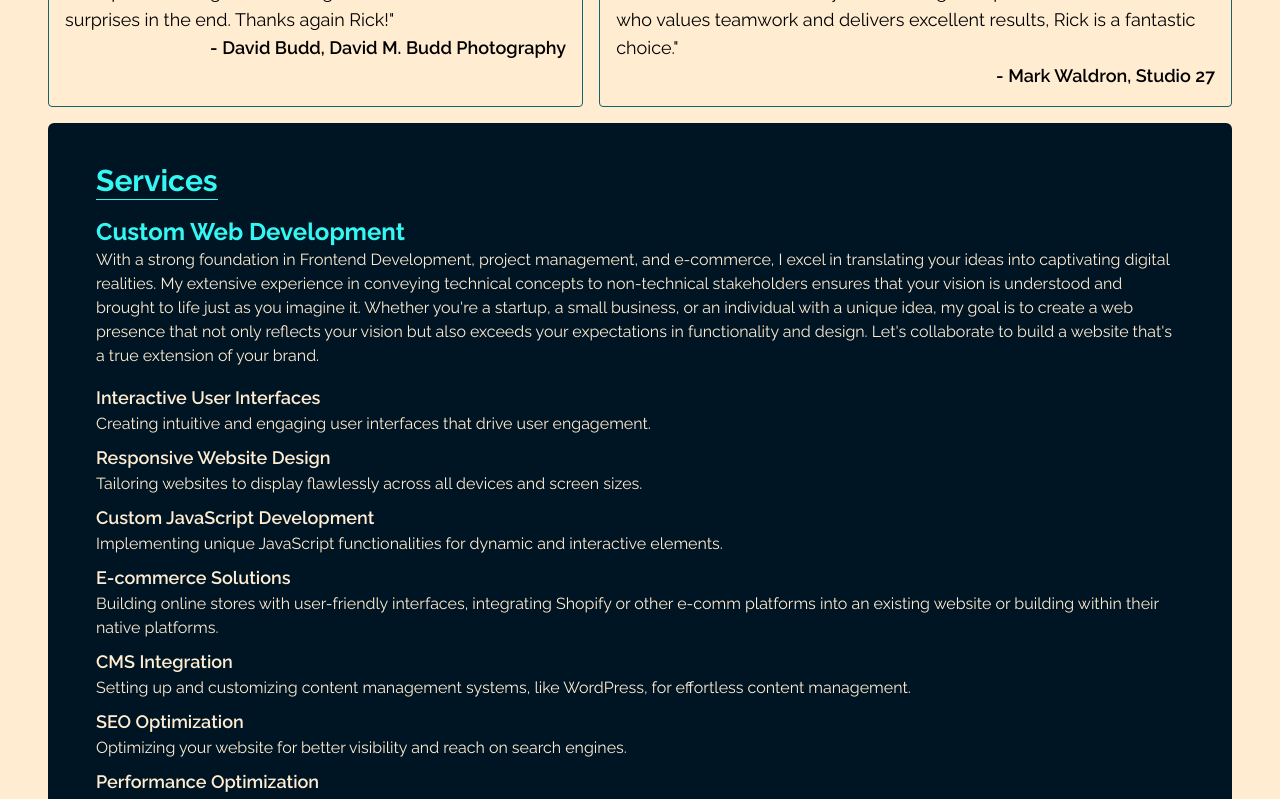
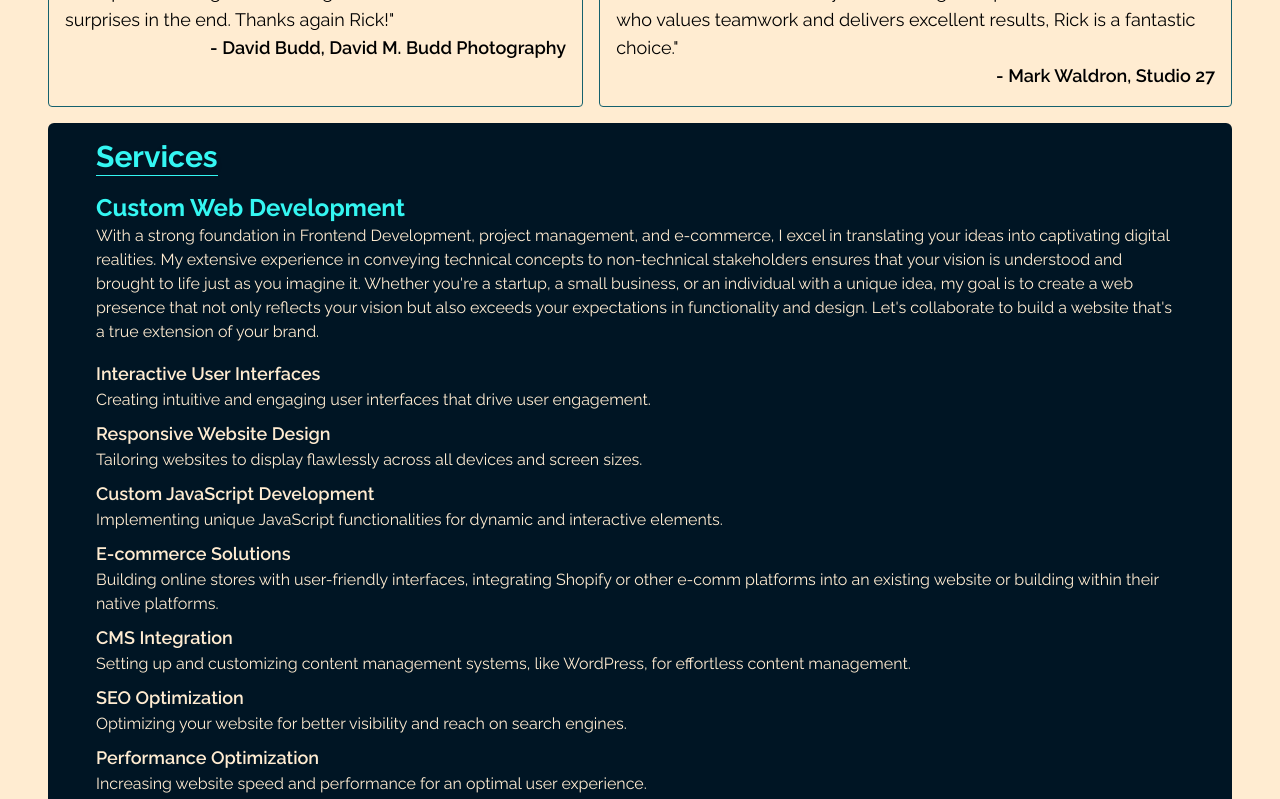
Before and after one commit to RickV85/rickvermeil.com_next, a Next.js app: page /freelance in a window 1280 px wide. Shown: the part 1080-1879 px from the top of the page. Built offline with nearby package versions, Linux system fonts and the light colour scheme; a web font is replaced by a local one.

Commit message:
Restyle Services display on smaller screens

```diff
--- a/src/app/freelance/page.tsx
+++ b/src/app/freelance/page.tsx
@@ -64,7 +64,7 @@ export default function Freelance() {
         {/* ****************** SERVICES SECTION ****************** */}
         <section
           id="servicesSection"
-          className="mb-6 flex h-fit flex-col rounded-md bg-darkBlue p-6 text-sm mdlg:mx-12 mdlg:text-base lg:px-12 xl:max-w-[1600px]"
+          className=" mglg:p-6 flex h-fit flex-col bg-darkBlue px-6 text-sm mdlg:mx-12 mdlg:mb-6 mdlg:rounded-md mdlg:text-base lg:px-12 xl:max-w-[1600px]"
         >
           <div className=" w-max ">
             <h3 className=" mt-4 text-xl font-bold text-aqua drop-shadow-md sm:text-2xl mdlg:text-3xl">
```
